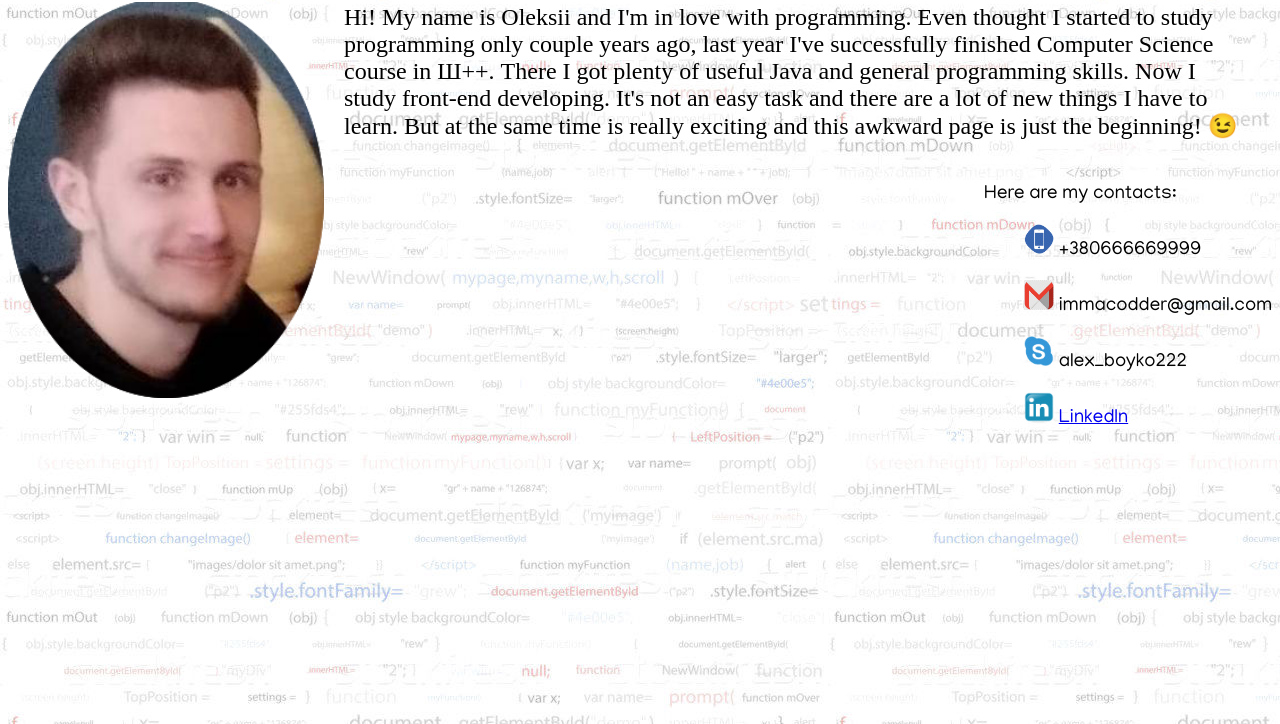
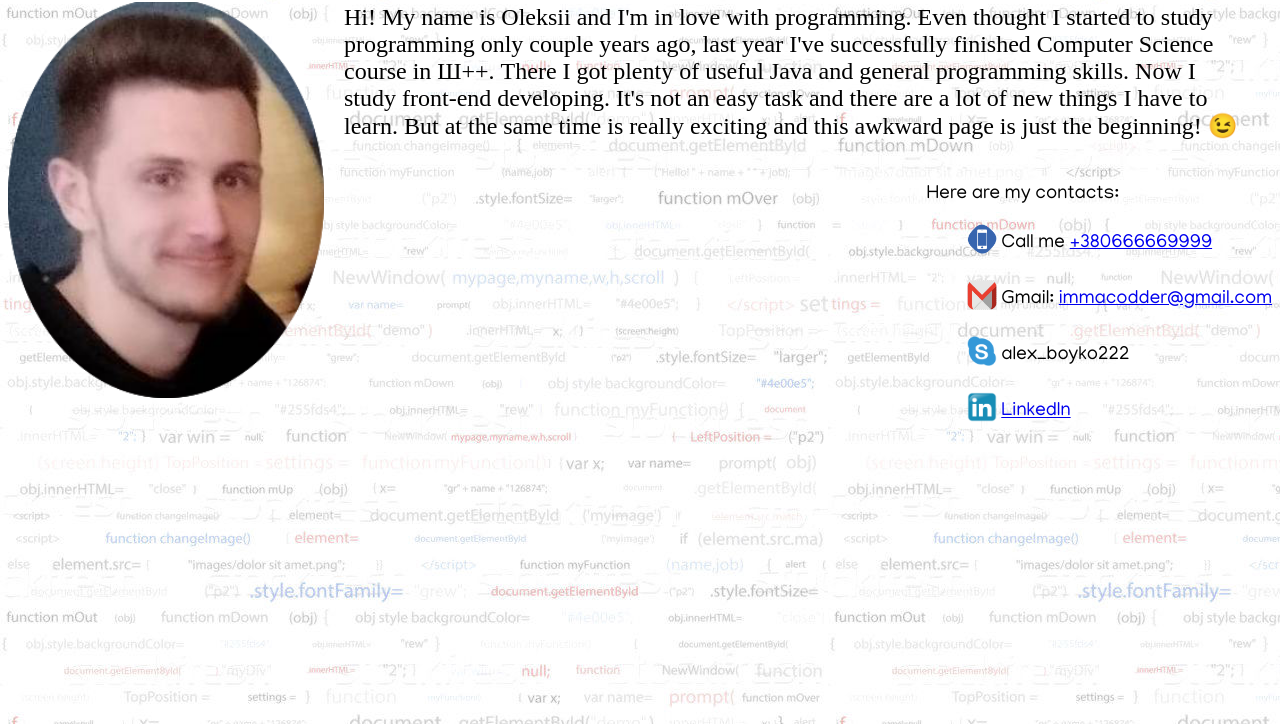
Before and after one commit to oleksii-boyko/oleksii-boyko.github.io, a plain HTML site: page index.html in a window 1280 px wide. Shown: the part 76-800 px from the top of the page. Drawn offline with Linux system fonts and the light colour scheme.

Commit message:
fixed contacts

```diff
--- a/index.html
+++ b/index.html
@@ -16,6 +16,9 @@
             font-size: larger;
             float: right;
         }
+        li p span{
+            vertical-align: middle;
+        }
     </style>
 </head>
 <body id = "back" style="background-image: url('back.jpg'); background-repeat: repeat;">
@@ -32,10 +35,13 @@
 <footer>
     <p>Here are my contacts:</p>
     <ul style="list-style-type: none">
-        <li><p><img src="phone.png" alt="phone" width="30px" height="30px"> +380666669999</p></li>
-        <li><p><img src="gmail.jpg" alt="gmail" width="30px" height="30px"> immacodder@gmail.com</p></li>
-        <li><p><img src="skype.png" alt="skype" width="30px" height="30px"> alex_boyko222</p></li>
-        <li><p><img src="lin.png" alt="linked" width="30px" height="30px">
+        <li><p><span><img src="phone.png" alt="phone" width="30px" height="30px"></span>
+            Call me <a href="tel:+380666669999">+380666669999</a></p></li>
+        <li><p><span><img src="gmail.jpg" alt="gmail" width="30px" height="30px"></span>
+            Gmail: <a href="mailto:immacodder@gmail.com">immacodder@gmail.com</a>
+        </p></li>
+        <li><p><span><img src="skype.png" alt="skype" width="30px" height="30px"></span> alex_boyko222</p></li>
+        <li><p><span><img src="lin.png" alt="linked" width="30px" height="30px"></span>
             <a href="https://www.linkedin.com/in/oleksii-boiko-a0a2a7135/" title="Proceed to my LinkedIn page" target="_blank"> LinkedIn</a>
         </p></li>
     </ul>
```
